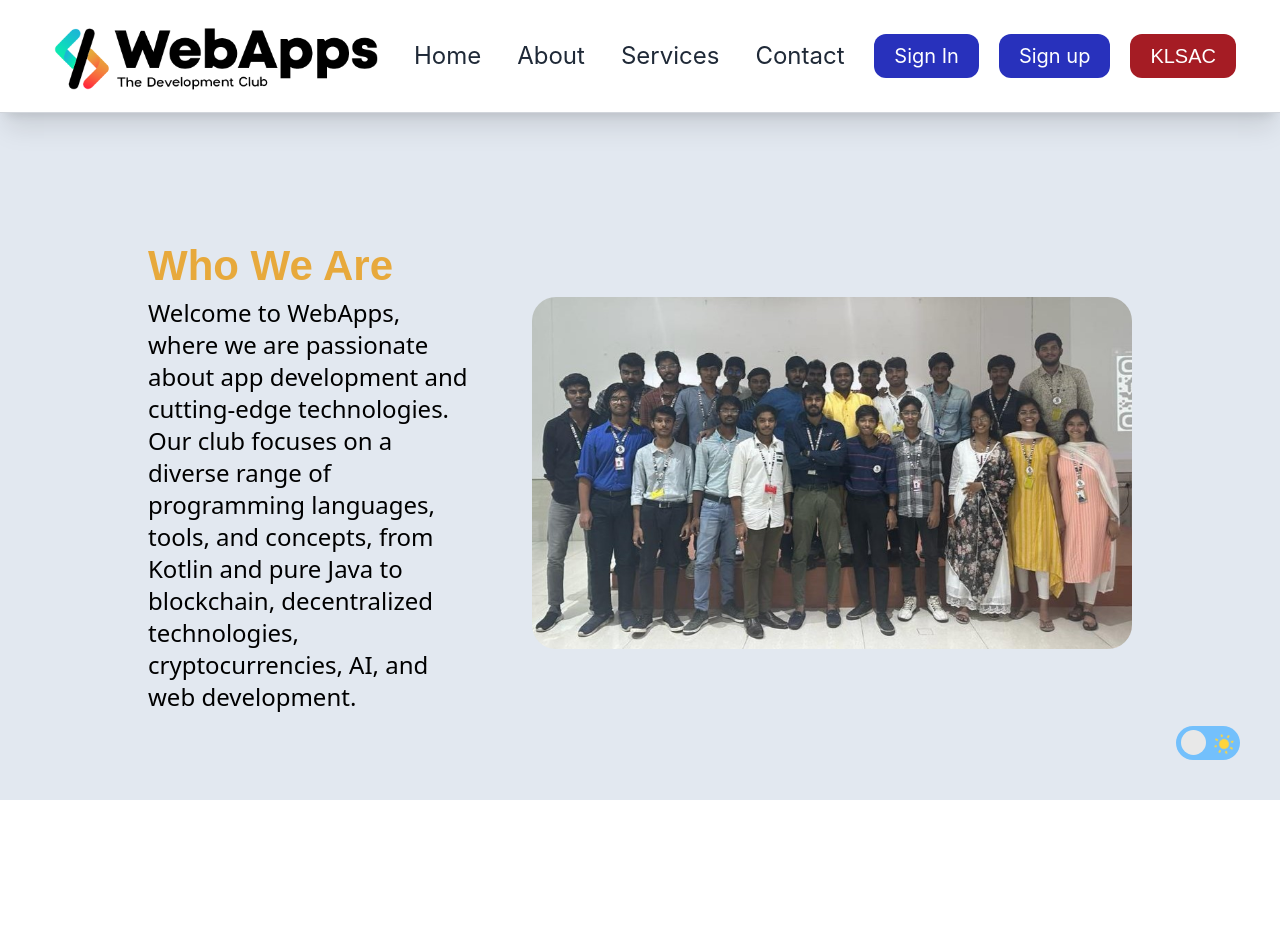
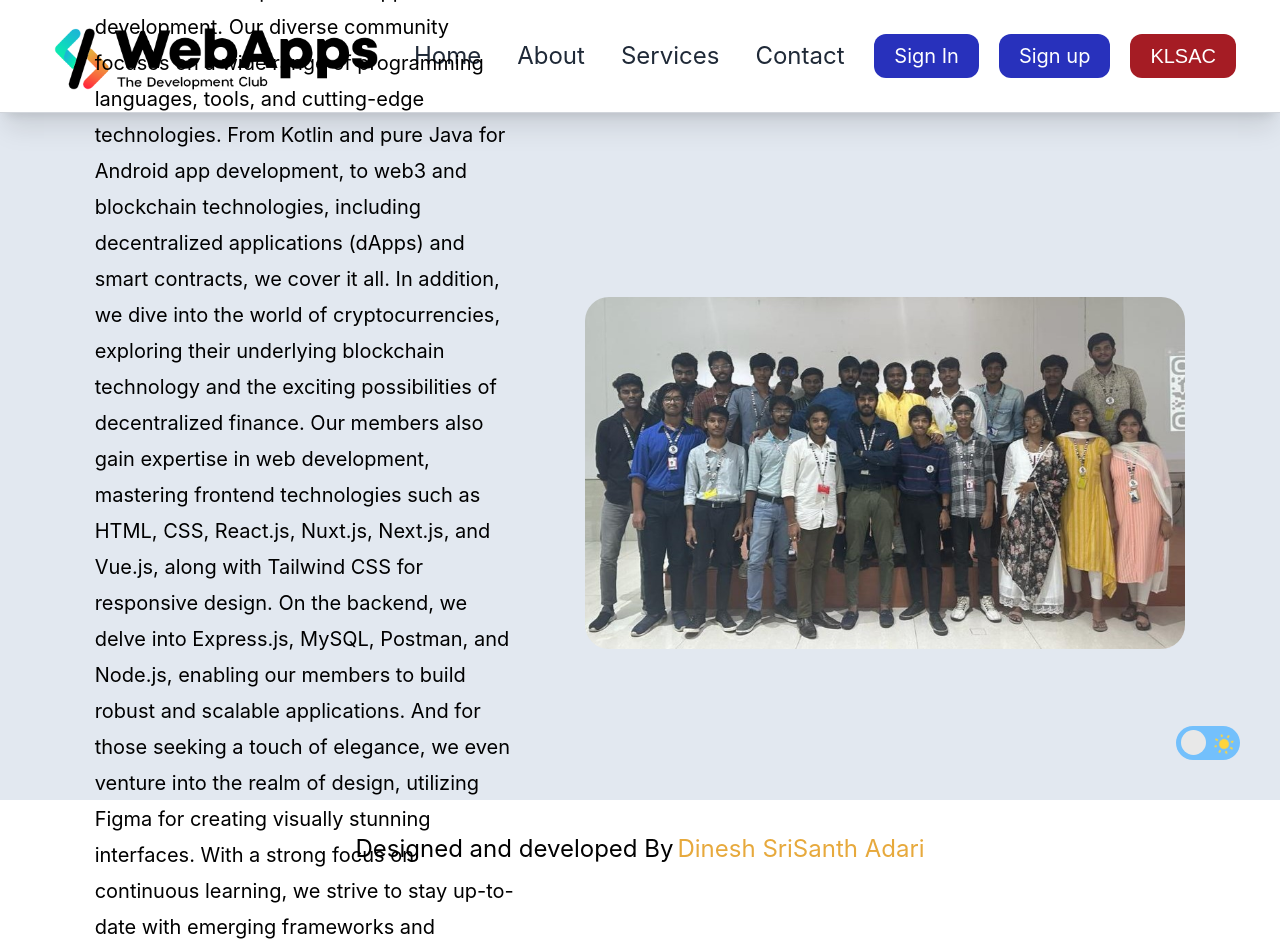
Before and after one commit to adsrisanth/WebAppsClub_Website, a Nuxt app in the folder frontend/: page / in a window 1280 px wide. Shown: the top 952 px of the page. Built offline with nearby package versions, Linux system fonts and the light colour scheme.

Commit message:
Scroll_added

```diff
--- a/frontend/assets/css/main.css
+++ b/frontend/assets/css/main.css
@@ -1,3 +1,41 @@
 @tailwind base;
 @tailwind components;
 @tailwind utilities;
+
+
+#app {
+    max-width: 100vw;
+    max-height: 100vh;
+  }
+/* For webkit browsers (Chrome, Safari) */
+::-webkit-scrollbar { width: 5px; height: 5px; background-color: transparent; border-radius: 20px; opacity: 0; transition: opacity 0.5s ease-out;
+}
+
+::-webkit-scrollbar-thumb { background-color: #2531b9; border-radius: 20px;
+}
+
+::-webkit-scrollbar-thumb:hover { background-color: #15335F;
+}
+
+/* For Firefox */
+::-moz-scrollbar { width: 10px; background-color: transparent; border-radius: 20px; opacity: 0; transition: opacity 0.5s ease-out;
+}
+
+::-moz-scrollbar-thumb { background-color: #2531b9; border-radius: 20px;
+}
+
+::-moz-scrollbar-thumb:hover { background-color: #15335F;
+}
+
+/* For IE, Edge, and Opera */
+::-ms-scrollbar { width: 10px; background-color: transparent; border-radius: 20px; opacity: 0; transition: opacity 0.5s ease-out;
+}
+
+::-ms-scrollbar-thumb { background-color:#2531b9; background-color: transparent; border-radius: 20px;
+}
+
+::-ms-scrollbar-thumb:hover { background-color: #15335F ;
+}
+html{
+    scroll-behavior: smooth;
+}
--- a/frontend/components/DarktoLight.vue
+++ b/frontend/components/DarktoLight.vue
@@ -7,7 +7,7 @@ const themeStore = useThemeStore();
 </script>
 
 <template>
-  <button >
+  <button>
     <label class="switch">
       <span class="sun bg-white text-black"
         ><svg xmlns="http://www.w3.org/2000/svg" viewBox="0 0 24 24">
--- a/frontend/pages/index.vue
+++ b/frontend/pages/index.vue
@@ -1,6 +1,6 @@
 <template>
     <div class="w-screen h-screen bg-slate-200 dark:bg-gray-900">
-        <div class="absolute ">
+        <div class="relative">
             <div class="flex justify-center place-items-center">
                 <LoadingHome v-if="isLoading"/>
             </div>
@@ -41,18 +41,20 @@
             </div>
         </div>
         <div class="flex h-[90dvh] place-items-center justify-center gap gap-16">
-            <div class="w-1/4">
+            <div class="w-1/3">
                 <span class="text-[42px] font-montserrat text-[#e7a93c] font-bold dark:text-[#0ee2b7]">Who We Are</span>
-                <span class="flex flex-row text-2xl dark:text-white"> Welcome to WebApps, where we are passionate about app development and
-                    cutting-edge technologies. Our club focuses on a diverse range of programming languages, tools, and concepts, from Kotlin
-                    and pure Java to blockchain, decentralized technologies, cryptocurrencies, AI, and web development.</span>
+                <span class="flex flex-row text-xl font-inter dark:text-slate-200 mt-4" style="line-height: 1.8;"> Welcome to WebApps, a dynamic club dedicated to comprehensive app development. Our diverse community focuses on a wide range of programming languages, tools, and cutting-edge technologies. From Kotlin and pure Java for Android app development, to web3 and blockchain technologies, including decentralized applications (dApps) and smart contracts, we cover it all.
+                    In addition, we dive into the world of cryptocurrencies, exploring their underlying blockchain technology and the exciting possibilities of decentralized finance. Our members also gain expertise in web development, mastering frontend technologies such as HTML, CSS, React.js, Nuxt.js, Next.js, and Vue.js, along with Tailwind CSS for responsive design.
+                    On the backend, we delve into Express.js, MySQL, Postman, and Node.js, enabling our members to build robust and scalable applications. And for those seeking a touch of elegance, we even venture into the realm of design, utilizing Figma for creating visually stunning interfaces.
+                    With a strong focus on continuous learning, we strive to stay up-to-date with emerging frameworks and technologies. Join us at WebApps, where innovation, collaboration, and growth await you on the exhilarating journey of app development.
+                </span>
             </div>
-            <div class="hover:shadow-lg hover:shadow-[#e7a93c] hover:rounded-3xl dark:hover:shadow-[#0ee2b7] hover:duration-500">
+            <div class="hover:shadow-lg hover:shadow-[#e7a93c] hover:rounded-3xl dark:hover:shadow-[#0ee2b7] hover:duration-1000">
                 <NuxtLink to="/"><img src="../assets/images/team.jpg" width="600px" class="rounded-3xl"></NuxtLink>
             </div>
         </div>
         <!---Footer-->
-        <div class="flex relative top-full justify-center text-2xl font-inter gap gap-1">
+        <div class="flex relative justify-center text-2xl font-inter gap gap-1">
             <span>Designed and developed By</span>
             <a href="https://www.linkedin.com/in/dinesh-srisanth-adari-860129249/" target="_blank" rel="noopener noreferrer" class=" text-[#e7a93c] hover:text-[#0ee2b7] hover:duration-300">
                 <span>Dinesh SriSanth Adari</span>
```
